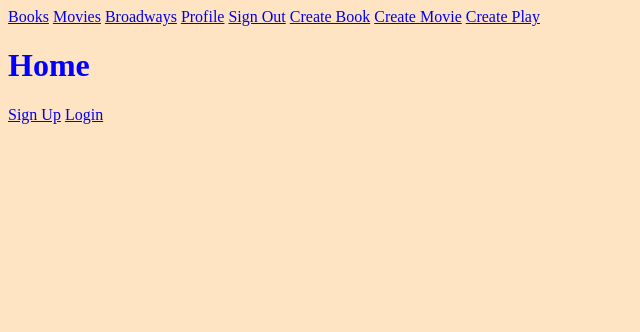
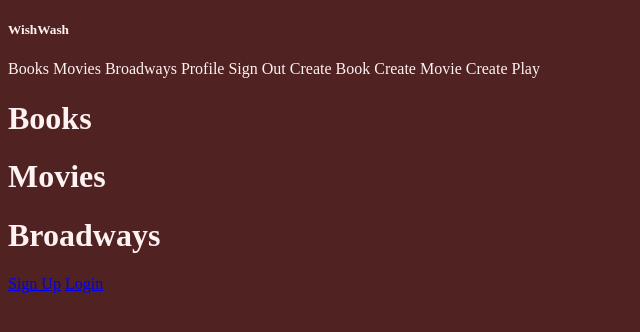
Before and after one commit to nununuam/WishWash, a Django app: page / in a window 1280 px wide. Shown: the top 332 px of the page, without its empty margins (0-640 px from the left). Run offline with Django 4.2, Linux system fonts and the light colour scheme; data that the repository does not hold is empty.

Commit message:
all images show up in home page

```diff
--- a/main_app/static/styles/styles.css
+++ b/main_app/static/styles/styles.css
@@ -1,4 +1,9 @@
 body {
-    background-color: bisque;
-    color: blue;
+    background-color: rgb(80, 34, 34);
+    color: rgb(255, 242, 242);
 }
+
+ .nav_bar a{
+    color: rgb(255, 242, 242);
+    text-decoration: none;
+ }
--- a/main_app/templates/base.html
+++ b/main_app/templates/base.html
@@ -13,11 +13,9 @@
     </title>
   </head>
   <header>
+    <div class = nav_bar>
       {% block header %}
-    {% endblock %}
-  </header>
-  <body>
-      <nav>
+      <h5>WishWash</h5>
       <a href = '/books/'>Books</a>
       <a href = '/movies/'>Movies</a>
       <a href = '/broadways/'>Broadways</a>
@@ -26,9 +24,10 @@
       <a href= "{% url 'addbook' %}">Create Book</a>
       <a href= "{% url 'addmovie' %}">Create Movie</a>
       <a href= "{% url 'addplay' %}">Create Play</a>
-
-
-      </nav>
+      {% endblock %}
+    </div>
+  </header>
+  <body>
     {% block content %}
     {% endblock %}
   </body>
--- a/main_app/templates/detailBook.html
+++ b/main_app/templates/detailBook.html
@@ -30,4 +30,5 @@
         <span class = "spanbuttons"><a href="{% url 'bookedit' book.pk %}">Edit Task</a></span>
         <span class = "spanbuttons"><a href="{% url 'bookdelete' book.pk %}">Delete Task</a></span>
     </div>
+
 {% endblock %}
--- a/main_app/templates/home.html
+++ b/main_app/templates/home.html
@@ -2,7 +2,26 @@
 {% load static %}
 
 {% block content %}
-    <h1>Home</h1>
+    <div class = 'home'>
+        <h1>Books</h1>
+            {% for book in books %}
+            <a href="{% url 'detailBook' book.pk %}">
+                <img  style = "max-width:50px" src = "{{book.img}}"/>
+            </a>
+            {% endfor %}
+        <h1>Movies</h1>
+            {% for movie in movies %}
+            <a href="{% url 'detailMovie' movie.pk %}">
+                <img  style = "max-width:50px" src = "{{movie.img}}"/>
+            </a>
+            {% endfor %}
+        <h1>Broadways</h1>
+            {% for play in plays %}
+            <a href="{% url 'detailBroadway' play.pk %}">
+                <img  style = "max-width:50px" src = "{{play.img}}"/>
+            </a>
+            {% endfor %}
+    </div>
 
     <a href = "{% url 'signup' %}">Sign Up</a>
     <a href = "{% url 'login' %}">Login</a>
--- a/main_app/urls.py
+++ b/main_app/urls.py
@@ -5,6 +5,9 @@ from django.conf.urls.static import static
 
 urlpatterns = [
     path('', views.Home.as_view(), name="home"),
+    path('', views.Home.as_view(), name="books"),
+    path('', views.Home.as_view(), name="movies"),
+    path('', views.Home.as_view(), name="broadways"),
 
     path('movies/', views.Movies.as_view(), name="movies"),
     path('movies/new/', views.AddMovie.as_view(), name='addmovie'),
--- a/main_app/views.py
+++ b/main_app/views.py
@@ -23,6 +23,14 @@ import requests
 class Home(TemplateView):
     template_name = "home.html"
     response = requests.get("https://imdb-api.com/en/API/Top250Movies/k_lblhnjr6")
+    def get_context_data(self, **kwargs):
+         context = super().get_context_data(**kwargs)
+         title = self.request.GET.get("title")
+         context["books"] = Book.objects.all()
+         context["movies"] = Movie.objects.all()
+         context["plays"] = Play.objects.all()
+         return context
+
     #
     #print(response.status_code)
     #print(response.json())
```
Also changed, not shown: main_app/migrations/0007_alter_list_books_alter_list_movies_alter_list_plays.py (added). Lines whose indentation alone changed are shown as unchanged.
